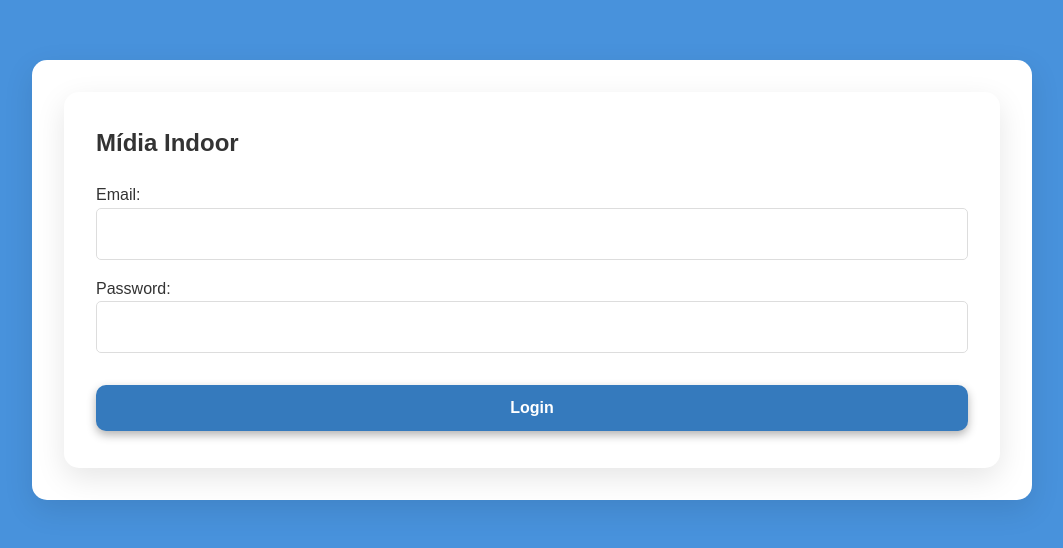
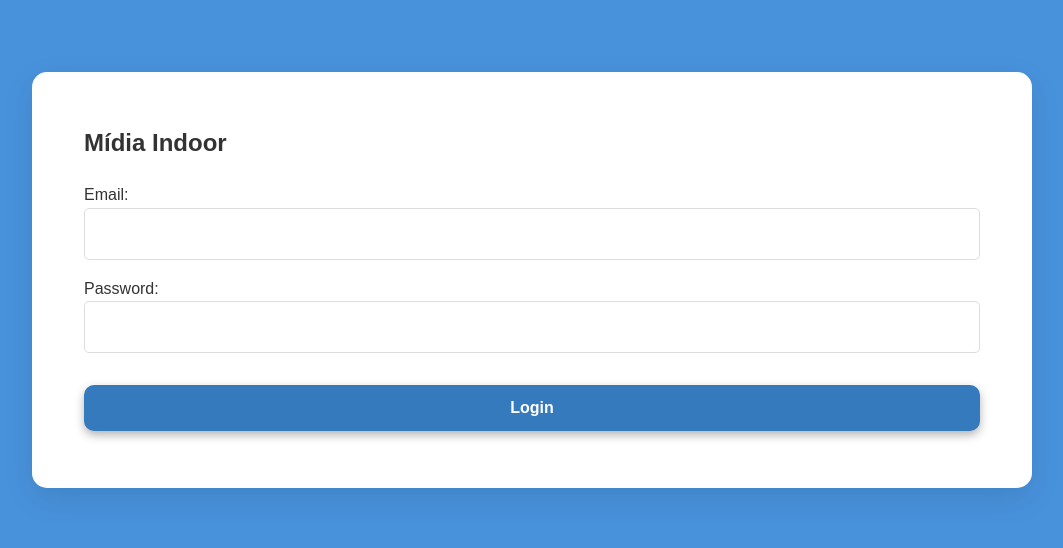
Before and after one commit to MiguelEstevam/projeto-midia-indoor, a React (Vite) app in the folder cardapio/: page /login in a window 1280 px wide. Shown: the part 120-668 px from the top of the page, without its empty margins (108-1171 px from the left). Built offline with nearby package versions, Linux system fonts and the light colour scheme.

Commit message:
fix login padding

```diff
--- a/cardapio/src/pages/LoginPage.jsx
+++ b/cardapio/src/pages/LoginPage.jsx
@@ -40,7 +40,7 @@ const LoginPage = () => {
   };
 
   return (
-    <div id="root">
+    <div style={{ padding: '20px' }}>
       <h2>Mídia Indoor</h2>
       <form onSubmit={handleLogin}>
         <div>
```
